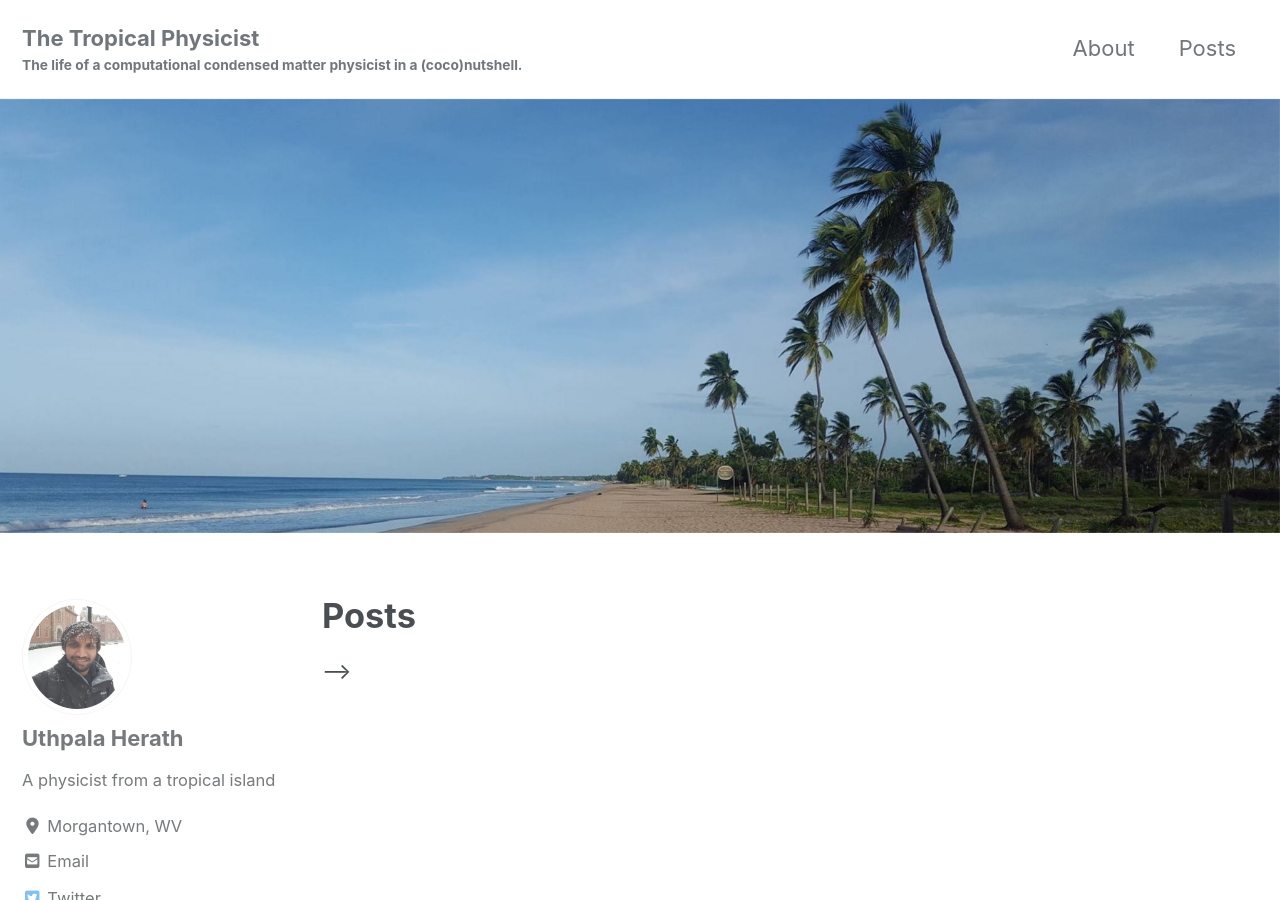
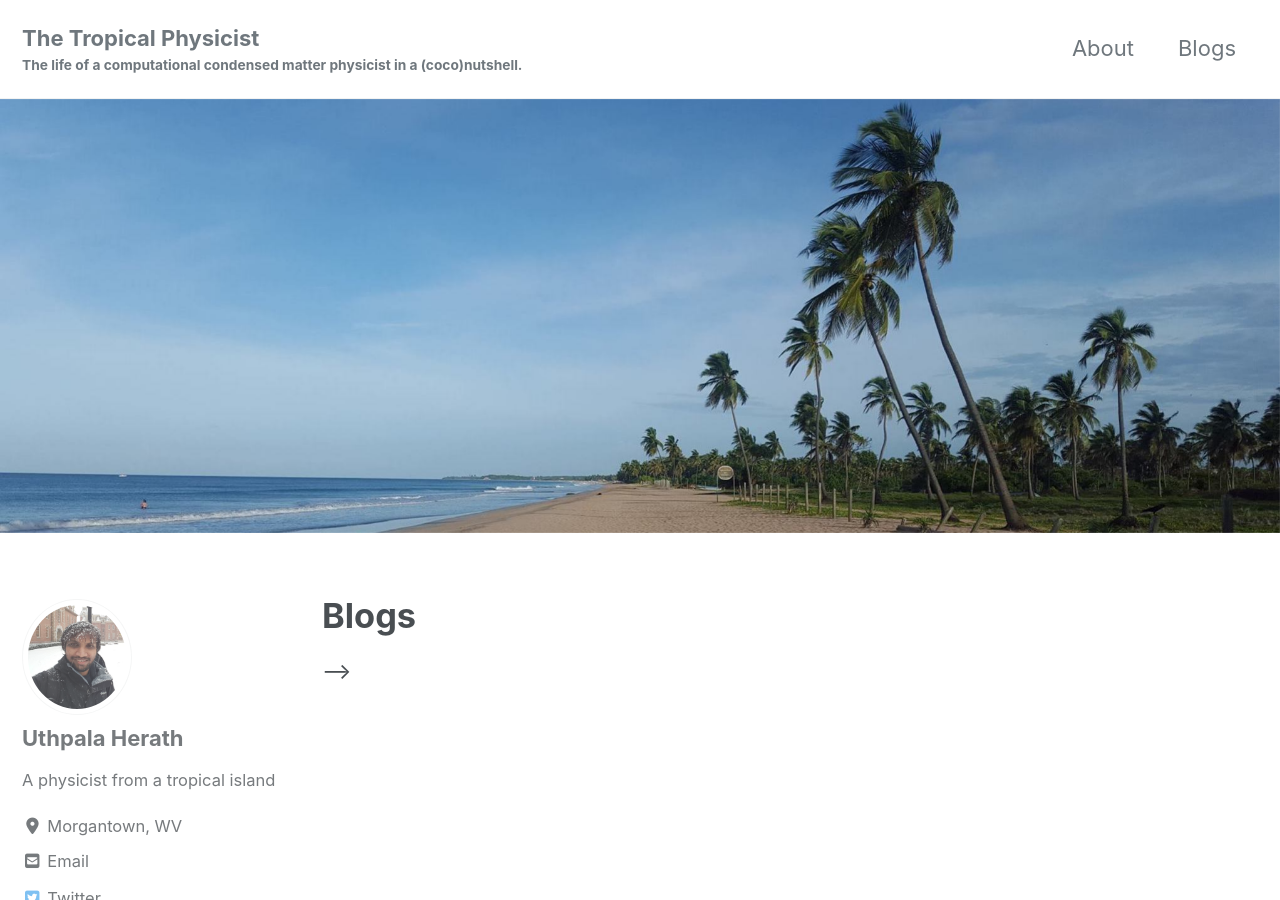
Before and after one commit to uthpalaherath/uthpalaherath.github.io, a Jekyll site: the page built from _pages/blogs.md, in a window 1280 px wide and 900 px high. Built offline with Jekyll 4.4.1, drawn with Linux system fonts in a browser that asks for light colours; cached includes are drawn as plain includes; nearby versions of some CDN libraries.

Commit message:
Update 2

```diff
--- a/_data/navigation.yml
+++ b/_data/navigation.yml
@@ -2,8 +2,8 @@
 main:
   - title: "About"
     url: /about/
-  - title: "Posts"
-    url: /post/
+  - title: "Blogs"
+    url: /blogs/
   # - title: "About"
   #   url: https://mmistakes.github.io/minimal-mistakes/about/
   # - title: "Sample Posts"
--- a/_pages/post.md
+++ b/_pages/blogs.md
@@ -1,7 +1,7 @@
 ---
-title: "Posts"
+title: "Blogs"
 layout: archive
-permalink: /post/
+permalink: /blogs/
 author_profile: true
 header:
     image: "/assets/images/beach.jpg"
```
